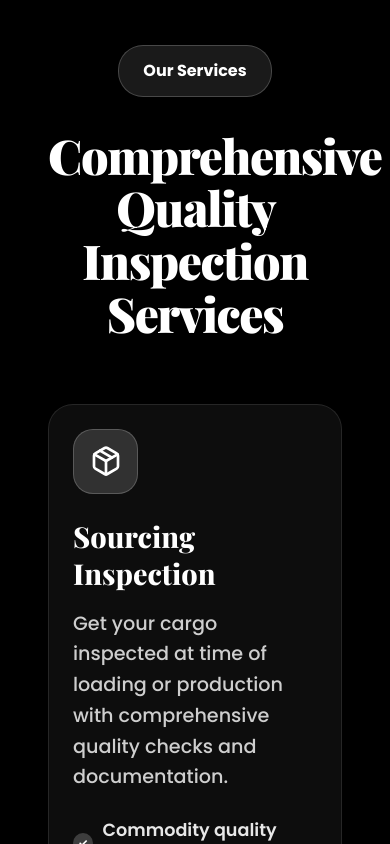
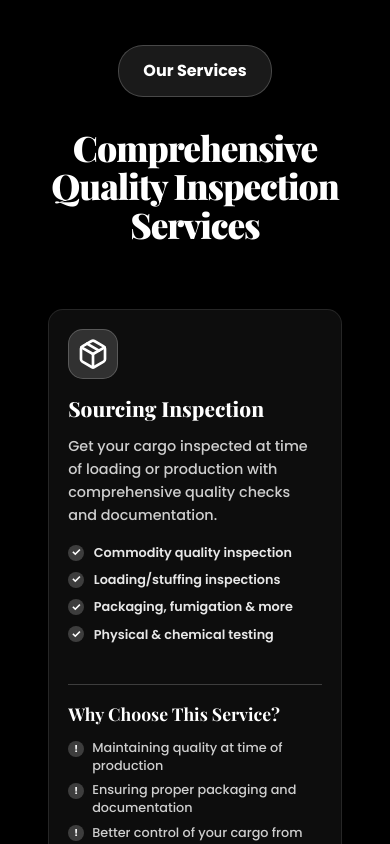
Before and after one commit to CargofirstQaho/Qualtyy, a React (Vite) app in the folder client/: page / in a window 390 px wide. Shown: the part 1940-2784 px from the top of the page. Built offline with nearby package versions, Linux system fonts and the light colour scheme.

Commit message:
mobile view for service section

```diff
--- a/client/src/components/Services.jsx
+++ b/client/src/components/Services.jsx
@@ -1459,6 +1459,7 @@
 
 // export default Services;
 
+
 import React, { useEffect, useRef, useState } from 'react';
 import { Leaf, BarChart3, Shield, Zap, Package, MapPin, ChevronDown, ChevronUp } from 'lucide-react';
 
@@ -1606,13 +1607,14 @@ const Services = () => {
       fontFamily: '"Gilroy", "Poppins", "Inter", -apple-system, BlinkMacSystemFont, sans-serif'
     },
     title: {
-      fontSize: isMobile ? '3rem' : '5rem',
+      fontSize: isMobile ? '2.2rem' : '5rem',
       fontWeight: '900',
       lineHeight: '1.1',
       marginBottom: '2rem',
       color: '#FFFFFF',
       fontFamily: '"Playfair Display", "Georgia", "Times New Roman", serif',
-      letterSpacing: '-0.03em'
+      letterSpacing: '-0.03em',
+      textAlign: isMobile ? 'center' : 'center'
     },
     highlight: {
       background: 'linear-gradient(135deg, #6C5CE7, #FF6B35)',
@@ -1632,10 +1634,10 @@ const Services = () => {
     featuredGrid: {
       display: 'grid',
       gridTemplateColumns: '1fr',
-      gap: '2rem',
+      gap: isMobile ? '1.5rem' : '2rem',
       marginBottom: '5rem',
-      maxWidth: '1200px',
-      margin: '0 auto 5rem auto'
+      maxWidth: isMobile ? '350px' : '1200px',
+      margin: isMobile ? '0 auto 3rem auto' : '0 auto 5rem auto'
     },
     servicesGrid: {
       display: 'grid',
@@ -1702,8 +1704,8 @@ const Services = () => {
       background: 'rgba(255, 255, 255, 0.05)',
       backdropFilter: 'blur(10px)',
       color: '#FFFFFF',
-      padding: isMobile ? '1.5rem' : '2rem',
-      borderRadius: '25px',
+      padding: isMobile ? '1.2rem' : '2rem',
+      borderRadius: isMobile ? '15px' : '25px',
       border: '1px solid rgba(255, 255, 255, 0.1)',
       transition: 'all 0.3s ease',
       position: 'relative',
@@ -1711,11 +1713,11 @@ const Services = () => {
       cursor: 'pointer',
       display: 'grid',
       gridTemplateColumns: isMobile ? '1fr' : '1fr 1fr',
-      gap: isMobile ? '1.5rem' : '3rem',
+      gap: isMobile ? '1rem' : '3rem',
       alignItems: 'center',
       minHeight: isMobile ? 'auto' : '280px',
-      maxWidth: '100%',
-      margin: '0 auto 1.5rem auto'
+      maxWidth: isMobile ? '320px' : '100%',
+      margin: isMobile ? '0 auto 1rem auto' : '0 auto 1.5rem auto'
     },
     serviceIcon: {
       width: isMobile ? '45px' : '55px',
@@ -1731,14 +1733,14 @@ const Services = () => {
       border: '1px solid rgba(255, 255, 255, 0.2)'
     },
     featuredServiceIcon: {
-      width: '65px',
-      height: '65px',
+      width: isMobile ? '50px' : '65px',
+      height: isMobile ? '50px' : '65px',
       background: 'rgba(255, 255, 255, 0.15)',
-      borderRadius: '20px',
+      borderRadius: isMobile ? '15px' : '20px',
       display: 'flex',
       alignItems: 'center',
       justifyContent: 'center',
-      marginBottom: '1.5rem',
+      marginBottom: isMobile ? '1rem' : '1.5rem',
       color: '#FFFFFF',
       transition: 'transform 0.3s ease',
       border: '1px solid rgba(255, 255, 255, 0.2)'
@@ -1752,9 +1754,9 @@ const Services = () => {
       fontFamily: '"Playfair Display", "Georgia", "Times New Roman", serif'
     },
     featuredServiceTitle: {
-      fontSize: '1.8rem',
+      fontSize: isMobile ? '1.3rem' : '1.8rem',
       fontWeight: '800',
-      marginBottom: '1rem',
+      marginBottom: isMobile ? '0.8rem' : '1rem',
       color: '#FFFFFF',
       lineHeight: '1.3',
       fontFamily: '"Playfair Display", "Georgia", "Times New Roman", serif'
@@ -1770,9 +1772,9 @@ const Services = () => {
     },
     featuredServiceDescription: {
       color: 'rgba(255, 255, 255, 0.8)',
-      marginBottom: '1.5rem',
+      marginBottom: isMobile ? '1rem' : '1.5rem',
       lineHeight: '1.6',
-      fontSize: '1.2rem',
+      fontSize: isMobile ? '0.9rem' : '1.2rem',
       fontWeight: '500',
       fontFamily: '"Gilroy", "Poppins", "Inter", -apple-system, BlinkMacSystemFont, sans-serif'
     },
@@ -1807,10 +1809,10 @@ const Services = () => {
       display: 'flex',
       alignItems: 'center',
       gap: '0.6rem',
-      marginBottom: '0.7rem',
+      marginBottom: isMobile ? '0.5rem' : '0.7rem',
       color: 'rgba(255, 255, 255, 0.9)',
       fontWeight: '600',
-      fontSize: '1.1rem',
+      fontSize: isMobile ? '0.8rem' : '1.1rem',
       fontFamily: '"Gilroy", "Poppins", "Inter", -apple-system, BlinkMacSystemFont, sans-serif'
     },
     featureIcon: {
@@ -1827,8 +1829,8 @@ const Services = () => {
       flexShrink: 0
     },
     featuredFeatureIcon: {
-      width: '20px',
-      height: '20px',
+      width: isMobile ? '16px' : '20px',
+      height: isMobile ? '16px' : '20px',
       background: 'rgba(255, 255, 255, 0.2)',
       color: '#FFFFFF',
       borderRadius: '50%',
@@ -1857,7 +1859,7 @@ const Services = () => {
       fontFamily: '"Playfair Display", "Georgia", "Times New Roman", serif'
     },
     featuredWhyTitle: {
-      fontSize: '1.3rem',
+      fontSize: isMobile ? '1.1rem' : '1.3rem',
       fontWeight: '700',
       color: '#FFFFFF',
       marginBottom: '0.75rem',
@@ -1883,10 +1885,10 @@ const Services = () => {
       display: 'flex',
       alignItems: 'flex-start',
       gap: '0.5rem',
-      marginBottom: '0.6rem',
+      marginBottom: isMobile ? '0.4rem' : '0.6rem',
       color: 'rgba(255, 255, 255, 0.8)',
       fontWeight: '500',
-      fontSize: '1rem',
+      fontSize: isMobile ? '0.8rem' : '1rem',
       lineHeight: '1.4',
       fontFamily: '"Gilroy", "Poppins", "Inter", -apple-system, BlinkMacSystemFont, sans-serif'
     },
```
